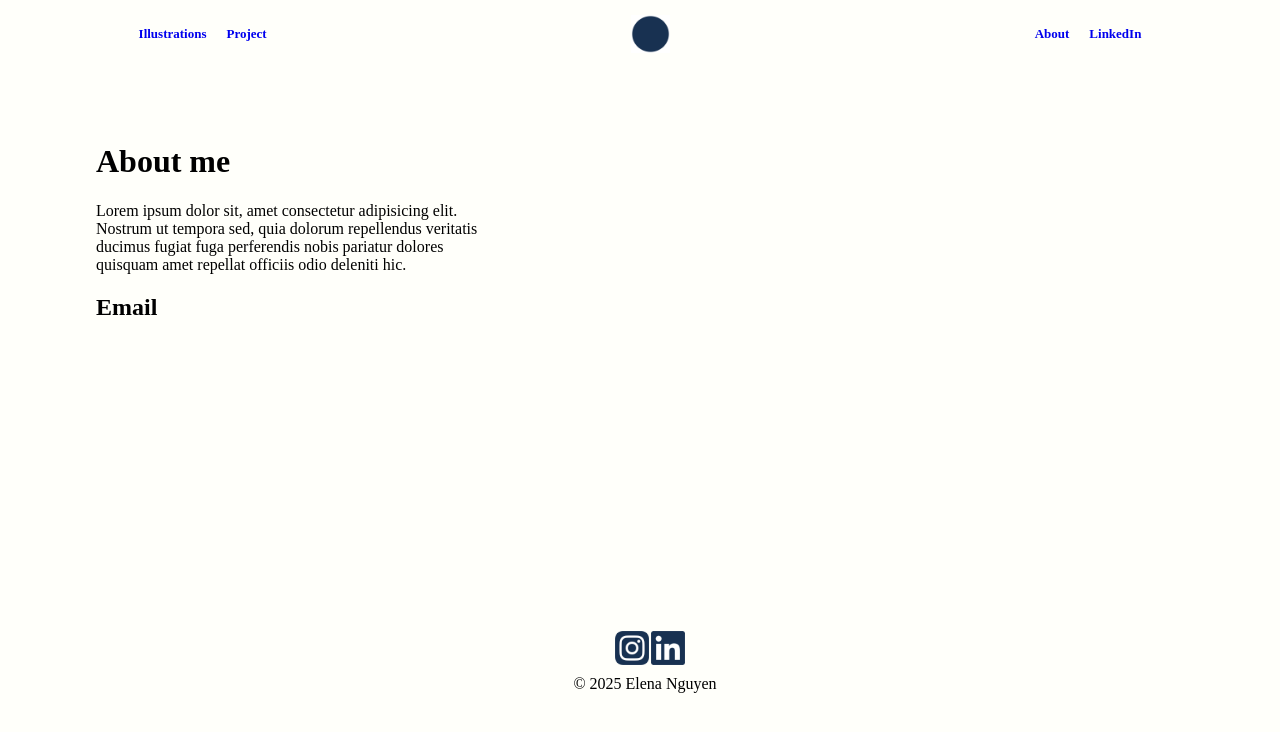
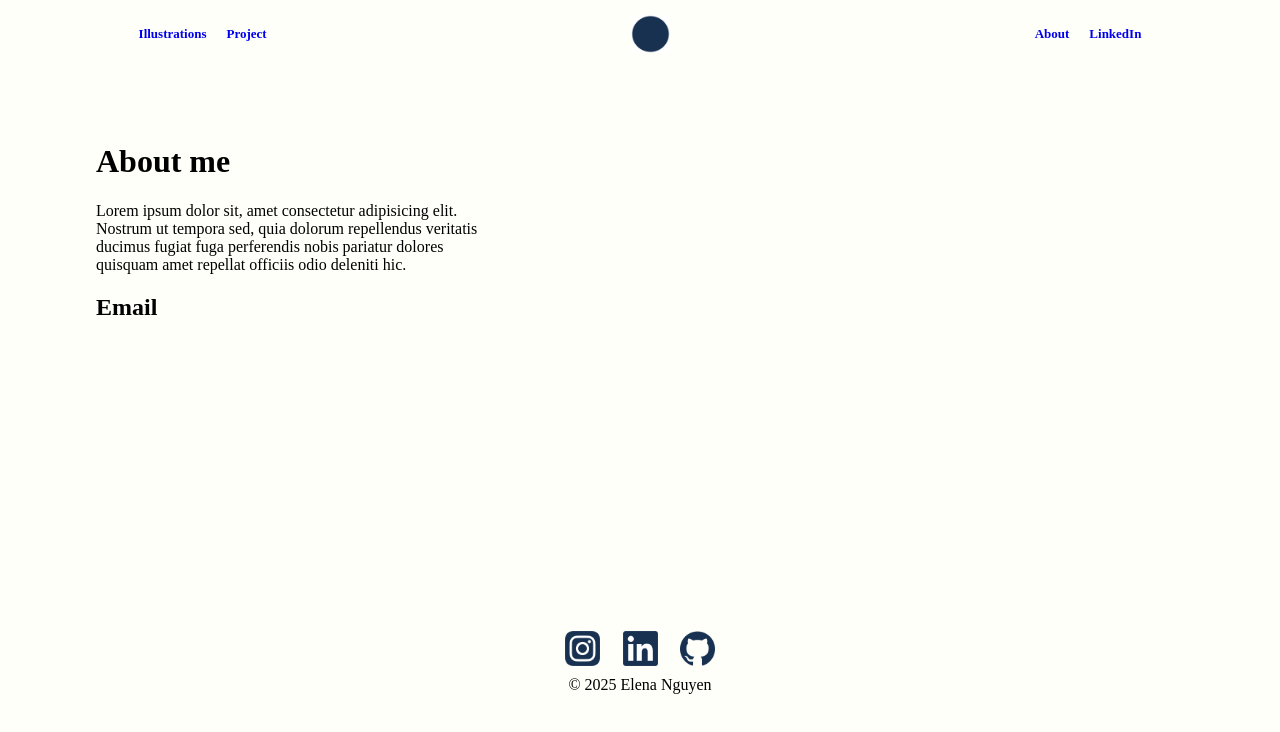
Before and after one commit to elenaktnguyen/elenaktnguyen.github.io, a React (Vite) app in the folder personal-website/: page /about in a window 1280 px wide. Shown: the top 732 px of the page. Built offline with nearby package versions, Linux system fonts and the light colour scheme.

Commit message:
feat(footer): add external links to social media icons
also added github icon and link, and fixed linkedin link in navbar

```diff
--- a/personal-website/src/components/Footer.jsx
+++ b/personal-website/src/components/Footer.jsx
@@ -1,19 +1,25 @@
 import instagram from "../assets/instagram_icon.png";
 import linkedin from "../assets/linkedin_icon.png";
+import github from "../assets/github_icon.png";
 
 function Footer() {
     return (
         <>
         <footer>
             <div className="socials">
-                <a href="#">
+                <a href="https://instagram.com" target = "blank">
                     <p>
                         <img class="s-icon" src={instagram} alt="Instagram icon"></img>
                     </p>
                 </a>
-                <a href="#">
+                <a href="https://linkedin.com" target = "blank">
                     <p>
                         <img class="s-icon" src={linkedin} alt="LinkedIn icon"></img>
+                    </p>
+                </a>
+                <a href="https://github.com" target = "blank">
+                    <p>
+                        <img class="s-icon" src={github} alt="GitHub icon"></img>
                     </p>
                 </a>
             </div>
--- a/personal-website/src/components/Nav.jsx
+++ b/personal-website/src/components/Nav.jsx
@@ -19,7 +19,7 @@ function Nav() {
                 </a>
                 <nav className = 'nav-right'>
                     <h4><Link to = '/about'>About</Link></h4>
-                    <h4><a href="https://google.com" target = "blank">LinkedIn</a></h4>
+                    <h4><a href="https://linkedin.com" target = "blank">LinkedIn</a></h4>
                 </nav>
 
             </div>
--- a/personal-website/src/index.css
+++ b/personal-website/src/index.css
@@ -83,24 +83,22 @@ footer {
 }
 
 .socials {
-  width: 10%;
-  max-width: 70px;
+  width: 150px;
 
   display: flex;
   flex-direction: row;
   justify-content: space-between;
-  gap: 2%;
+  gap: 8px;
   text-align: center;
 }
 
 .s-icon {
   width: 100%;
-  margin-left: 10px;
+  max-width: 35px;
 }
 
 .copyright {
   margin-top: -10px;
-  margin-left: 10px;
 }
 
 /*---*/
```
Also changed, not shown: personal-website/src/assets/github_icon.png (added).
